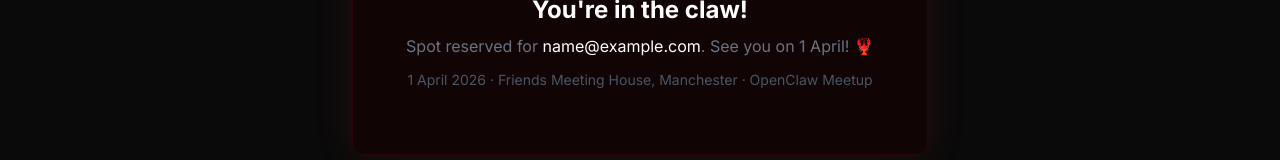
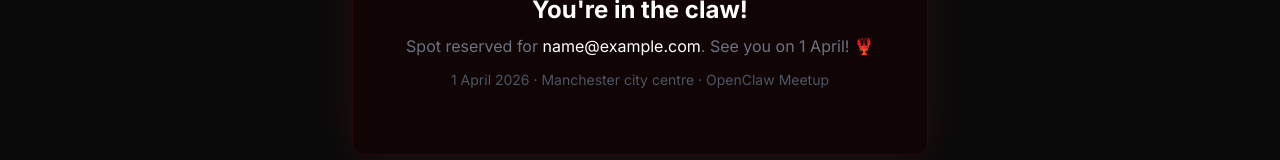
Before and after one commit to dcccrypto/manchester-meetup, a Next.js app: page / in a window 1280 px wide. Both pictures are taken after typing "Sample", "name@example.com", "Sample" into the empty fields and a click on the button "🦞 Secure My Spot →". Shown: the part 4149-4309 px from the top of the page. Built offline with nearby package versions, Linux system fonts and the light colour scheme; no server answers.

Commit message:
MCR-063: Remove Friends Meeting House reference — venue TBA

```diff
--- a/components/Registration.tsx
+++ b/components/Registration.tsx
@@ -77,7 +77,7 @@
             <div className="text-5xl mb-4">🦞</div>
             <h3 className="text-2xl font-bold text-white mb-2">You&apos;re in the claw!</h3>
             <p className="text-gray-500">Spot reserved for <span className="text-white">{form.email}</span>. See you on 1 April! 🦞</p>
-            <p className="text-gray-600 text-sm mt-3">1 April 2026 · Friends Meeting House, Manchester · OpenClaw Meetup</p>
+            <p className="text-gray-600 text-sm mt-3">1 April 2026 · Manchester city centre · OpenClaw Meetup</p>
           </div>
         ) : (
           <form
```
